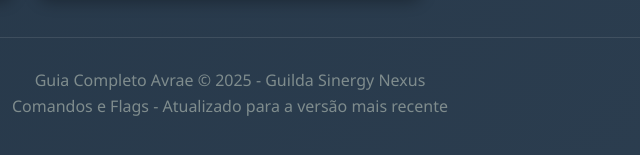
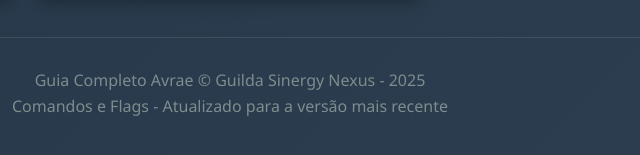
Before and after one commit to OsaeGun/avrae, a plain HTML site: page index.html in a window 1280 px wide. Shown: the part 3316-3471 px from the top of the page, 410-1050 px from the left. Drawn offline with Linux system fonts and the light colour scheme.

Commit message:
index.html

```diff
--- a/index.html
+++ b/index.html
@@ -700,7 +700,7 @@
         </div>
 
         <footer>
-            <p>Guia Completo Avrae &copy; 2025 - Guilda Sinergy Nexus</p>
+            <p>Guia Completo Avrae &copy; Guilda Sinergy Nexus - 2025</p>
             <p>Comandos e Flags - Atualizado para a versão mais recente</p>
         </footer>
     </div>
```
